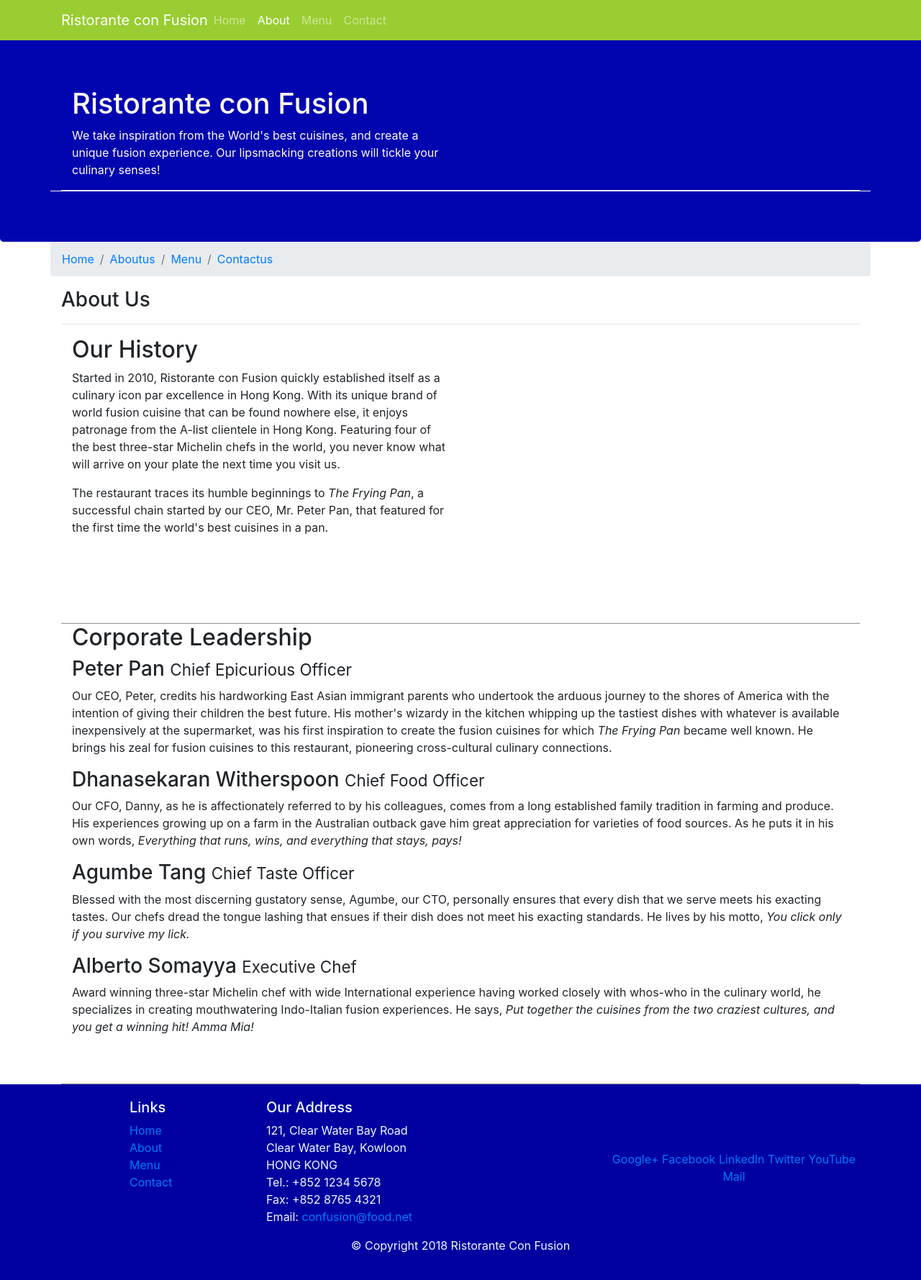
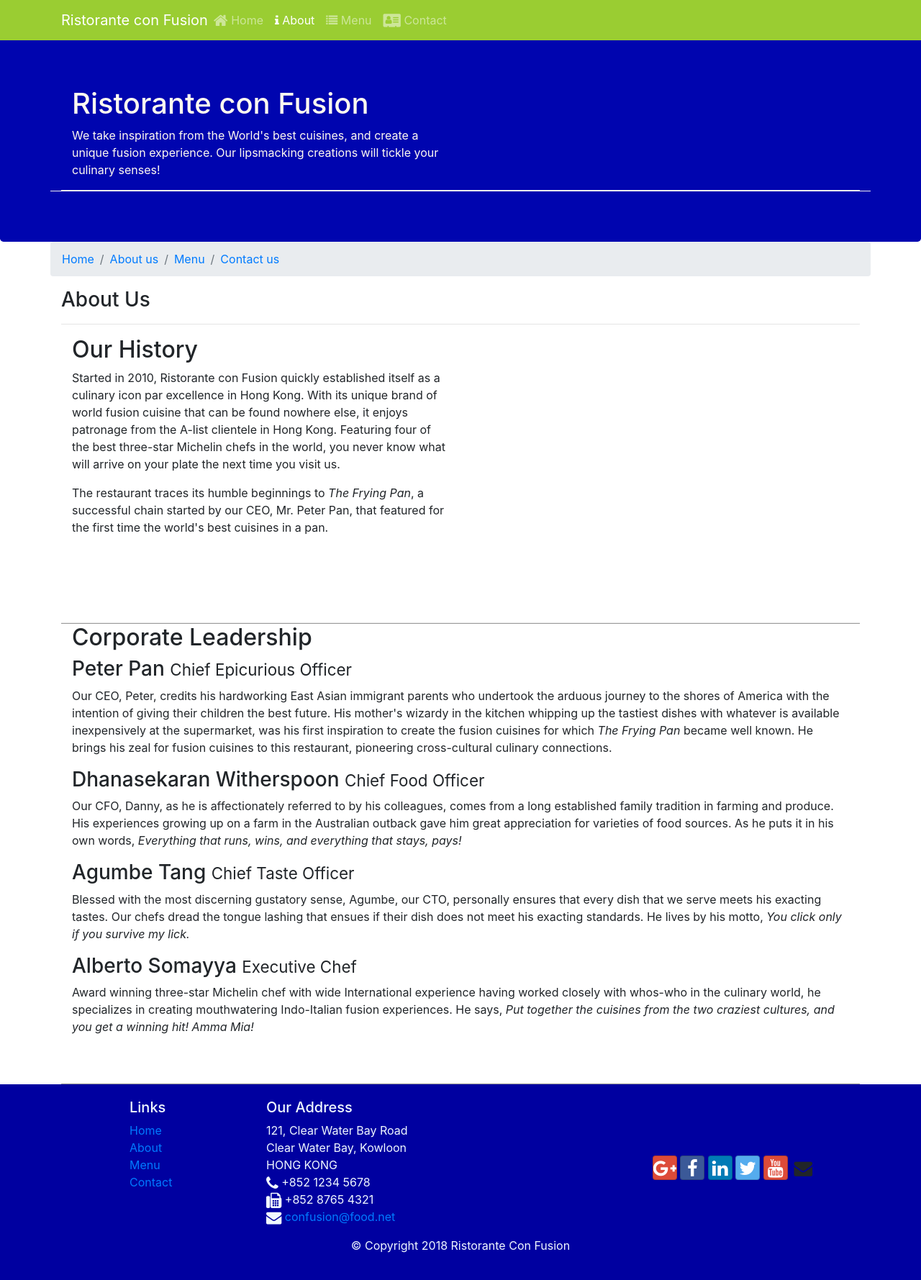
Before and after one commit to AjithReddy100/git-first, a website: page aboutus.html in a window 1280 px wide. Shown: the whole page at 72% size. Drawn offline with nearby package versions, Linux system fonts and the light colour scheme.

Commit message:
week_2_date_9_april

```diff
--- a/aboutus.html
+++ b/aboutus.html
@@ -11,6 +11,8 @@
     <!-- Bootstrap CSS -->
     <link rel="stylesheet" href="node_modules/bootstrap/dist/css/bootstrap.min.css">
     <link rel="stylesheet" href="CSS styles/styles.css">
+    <link rel="stylesheet" href="node_modules/font-awesome/css/font-awesome.min.css">
+    <link rel="stylesheet" href="node_modules/bootstrap-social/bootstrap-social.css">
 
 </head>
 
@@ -23,10 +25,10 @@
             <a class="navbar-brand mr-auto" href="#">Ristorante con Fusion</a>
             <div class="collapse navbar-collapse" id="Navbar">
                 <ul class="navbar-nav mr-auto">
-                    <li class="nav-item "><a class="nav-link " href="./index.html">Home</a></li>
-                    <li class="nav-item active"><a class="nav-link" href="#">About</a></li>
-                    <li class="nav-item"><a class="nav-link">Menu</a></li>
-                    <li class="nav-item"><a class="nav-link">Contact</a></li>
+                    <li class="nav-item"><a class="nav-link " href="./index.html"><span class="fa fa-home fa-lg"></span> Home</a></li>
+                    <li class="nav-item active"><a class="nav-link" href="#"><span class="fa fa-info"></span> About</a></li>
+                    <li class="nav-item"><a class="nav-link"><span class="fa fa-list"></span> Menu</a></li>
+                    <li class="nav-item"><a class="nav-link "><span class="fa fa-address-card fa-lg"></span> Contact</a></li>
                 </ul>
             </div>
        </div>
@@ -48,9 +50,9 @@
     <div class="row">
         <ol class="col-12 breadcrumb">
             <li class="breadcrumb-item"><a href="./index.html">Home</a></li>
-            <li class="breadcrumb-item active"><a href="#">Aboutus</a></li>
+            <li class="breadcrumb-item active"><a href="#">About us</a></li>
             <li class="breadcrumb-item"><a href="#">Menu</a></li>
-            <li class="breadcrumb-item"><a href="#">Contactus</a></li>
+            <li class="breadcrumb-item"><a href="#">Contact us</a></li>
         </ol>
     </div>
     </div>
@@ -134,19 +136,19 @@
                         121, Clear Water Bay Road<br>
                         Clear Water Bay, Kowloon<br>
                         HONG KONG<br>
-                        Tel.: +852 1234 5678<br>
-                        Fax: +852 8765 4321<br>
-                        Email: <a href="mailto:confusion@food.net">confusion@food.net</a>
+                        <span class="fa fa-phone fa-lg"></span> +852 1234 5678<br>
+                        <span class="fa fa-fax fa-lg"></span> +852 8765 4321<br>
+                        <span class="fa fa-envelope fa-lg"></span> <a href="mailto:confusion@food.net">confusion@food.net</a>
                     </address>
                 </div>
                 <div class="col-12 col-sm-4 align-self-center">
                     <div class="text-center">
-                        <a href="http://google.com/+">Google+</a>
-                        <a href="http://www.facebook.com/profile.php?id=">Facebook</a>
-                        <a href="http://www.linkedin.com/in/">LinkedIn</a>
-                        <a href="http://twitter.com/">Twitter</a>
-                        <a href="http://youtube.com/">YouTube</a>
-                        <a href="mailto:">Mail</a>
+                        <a class="btn btn-social-icon btn-google" href="http://google.com/+"><span class="fa fa-google-plus fa-lg"></span></a>
+                        <a class="btn btn-social-icon btn-facebook" href="http://www.facebook.com/profile.php?id="><span class="fa fa-facebook fa-lg"></span></a>
+                        <a class="btn btn-social-icon btn-linkedin" href="http://www.linkedin.com/in/"><span class="fa fa-linkedin fa-lg"></span></a>
+                        <a class="btn btn-social-icon btn-twitter" href="http://twitter.com/"><span class="fa fa-twitter fa-lg"></span></a>
+                        <a class="btn btn-social-icon btn-google" href="http://youtube.com/"><span class="fa fa-youtube fa-lg"></span></a>
+                        <a class="btn btn-social-icon" href="mailto:"><span class="fa fa-envelope fa-lg"></span></a>
                     </div>
                 </div>
             </div>
--- a/package.json
+++ b/package.json
@@ -5,10 +5,14 @@
   "main": "aboutus.html",
   "dependencies": {
     "bootstrap": "^4.4.1",
+    "bootstrap-social": "^5.1.1",
+    "font-awesome": "^4.7.0",
     "jquery": "^3.4.1",
     "popper.js": "^1.12.9"
   },
-  "devDependencies": {},
+  "devDependencies": {
+    "lite-server": "^2.5.4"
+  },
   "scripts": {
     "start": "npm run lite",
     "test": "echo \"Error: no test specified\" && exit 1",
```
Also changed, not shown: index.html (+16 -14 lines), 1 other file.
